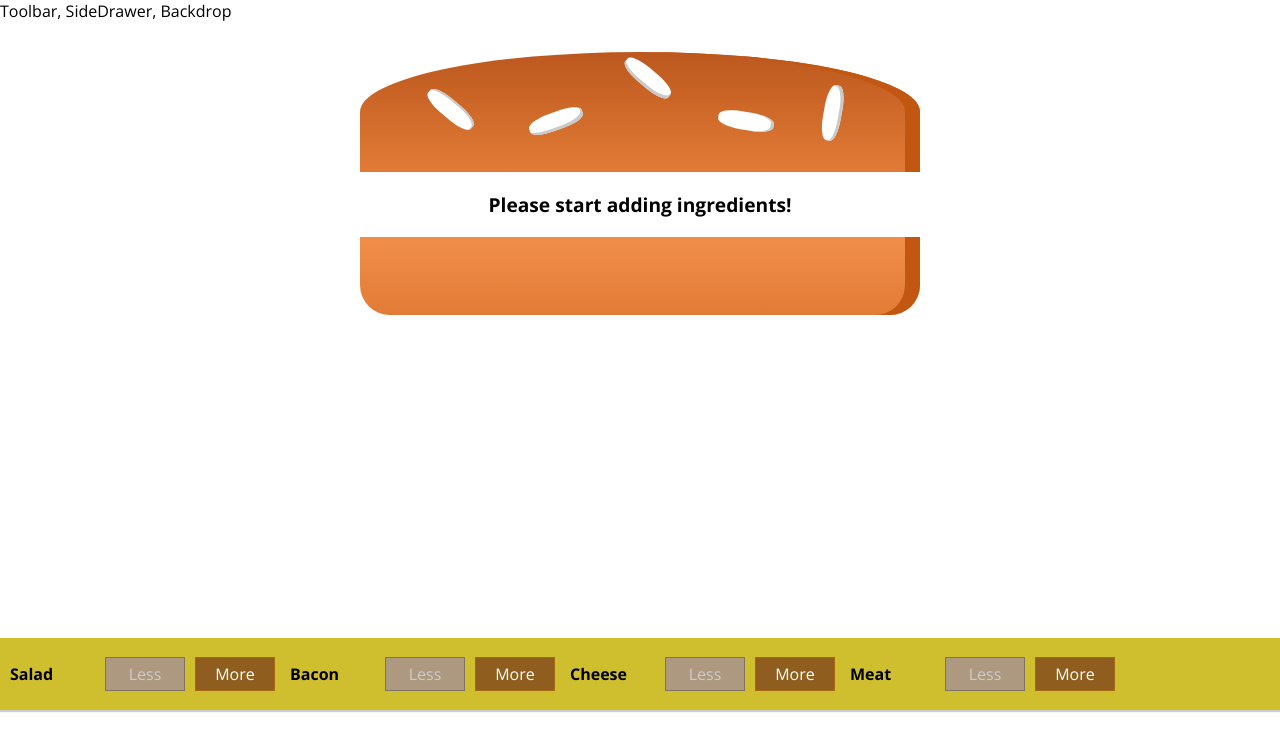
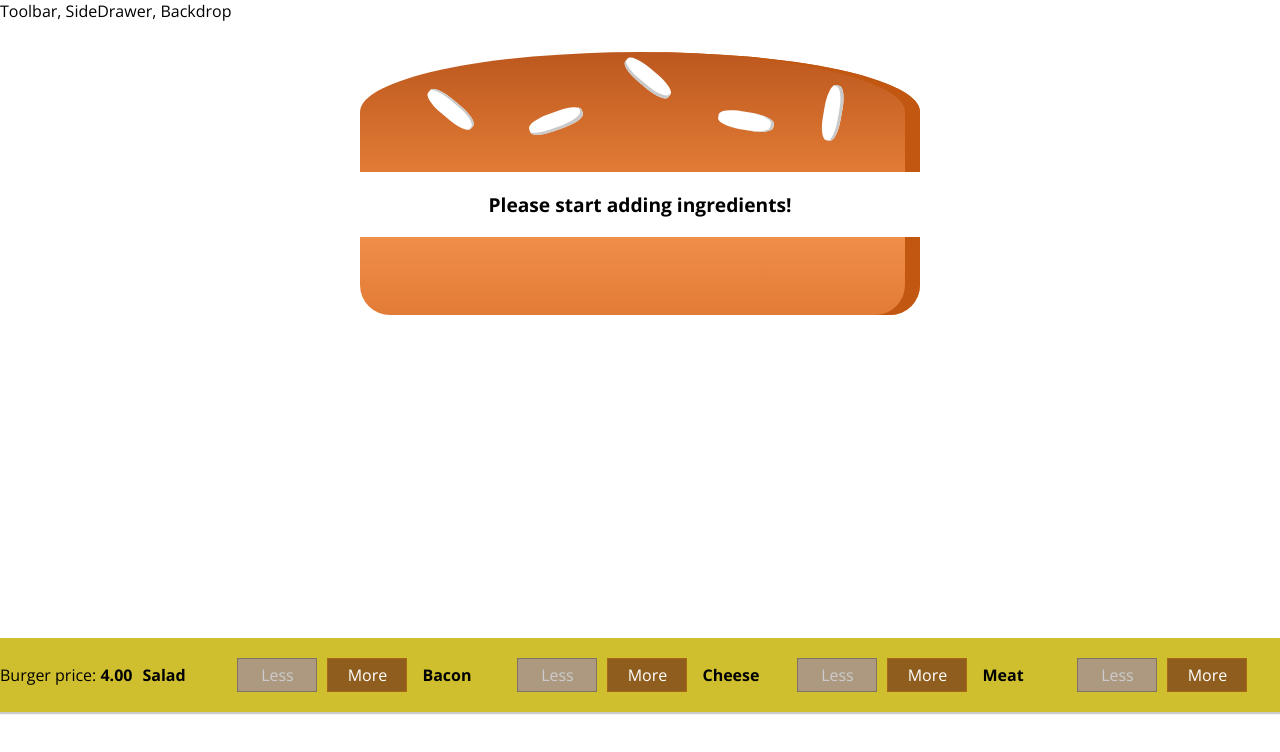
Before and after one commit to asachan2707/burger-builder-react-app, a React app: page / in a window 1280 px wide. Shown: the top 752 px of the page. Built offline with nearby package versions, Linux system fonts and the light colour scheme.

Commit message:
Adding the price for burger

```diff
--- a/src/components/Burger/BuildControls/BuildControls.js
+++ b/src/components/Burger/BuildControls/BuildControls.js
@@ -14,6 +14,7 @@
 
 const buildControls = (props) => {
     return <div className={classes.BuildControls}>
+    <p>Burger price: <strong>{props.price.toFixed(2)}</strong></p>
         {controls.map(ctrl => (
             <BuildControl
                 key={ctrl.label}
--- a/src/containers/BurgerBuilder/BurgerBuilder.js
+++ b/src/containers/BurgerBuilder/BurgerBuilder.js
@@ -65,7 +65,8 @@
                 <BuildControls
                     ingredientAdded={this.addIngredientHandler}
                     ingredientremoved={this.removeIngredientHandler}
-                    disabled={disabledInfo}/>
+                    disabled={disabledInfo}
+                    price={this.state.totalPrice}/>
             </Aux>
         );
     }
```
